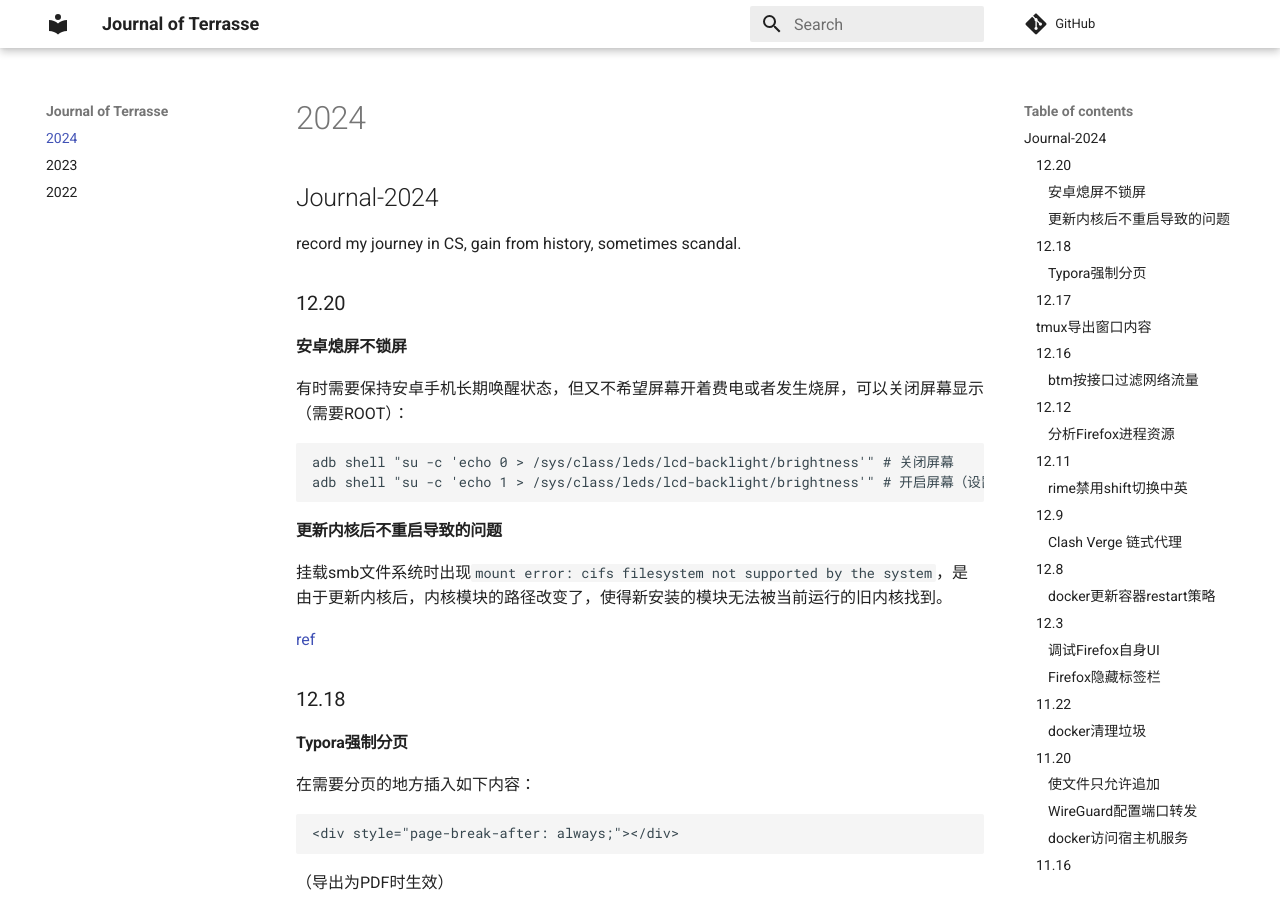
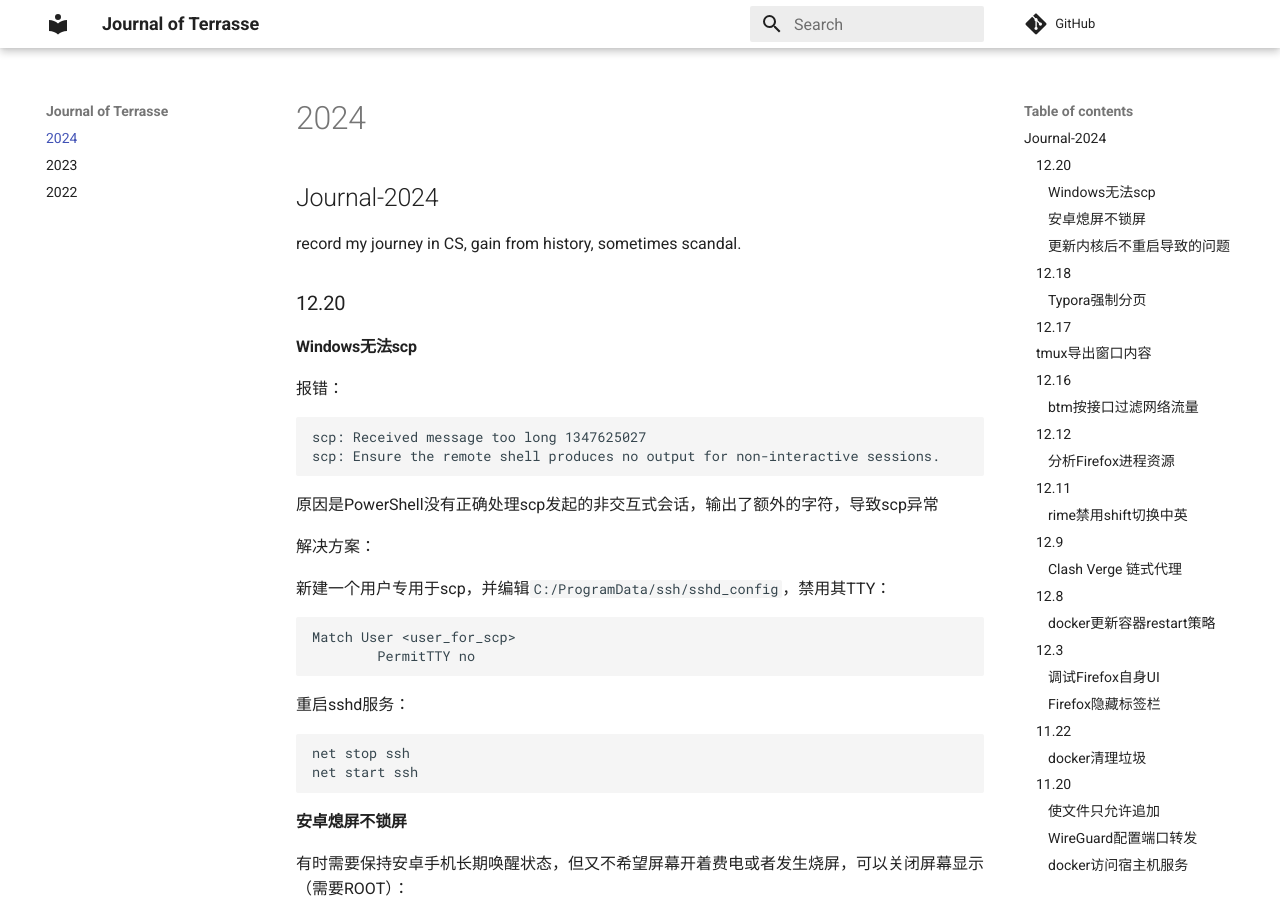
Before and after one commit to Jerry-Terrasse/journal, an MkDocs documentation site: the page built from docs/2024.md, in a window 1280 px wide and 900 px high. Built offline with MkDocs 1.6.1 and Material for MkDocs 9.7.7, drawn with Linux system fonts in a browser that asks for light colours; comment, search, counter and statistics services are not loaded.

Commit message:
update (Fri Dec 20 05:20:48 PM CST 2024)

````diff
--- a/docs/2024.md
+++ b/docs/2024.md
@@ -3,6 +3,33 @@
 record my journey in CS, gain from history, sometimes scandal.
 
 ### 12.20
+
+#### Windows无法scp
+
+报错：
+
+```
+scp: Received message too long 1347625027
+scp: Ensure the remote shell produces no output for non-interactive sessions.
+```
+
+原因是PowerShell没有正确处理scp发起的非交互式会话，输出了额外的字符，导致scp异常
+
+解决方案：
+
+新建一个用户专用于scp，并编辑`C:/ProgramData/ssh/sshd_config`，禁用其TTY：
+
+```
+Match User <user_for_scp>
+        PermitTTY no
+```
+
+重启sshd服务：
+
+```powershell
+net stop ssh
+net start ssh
+```
 
 #### 安卓熄屏不锁屏
 
````
